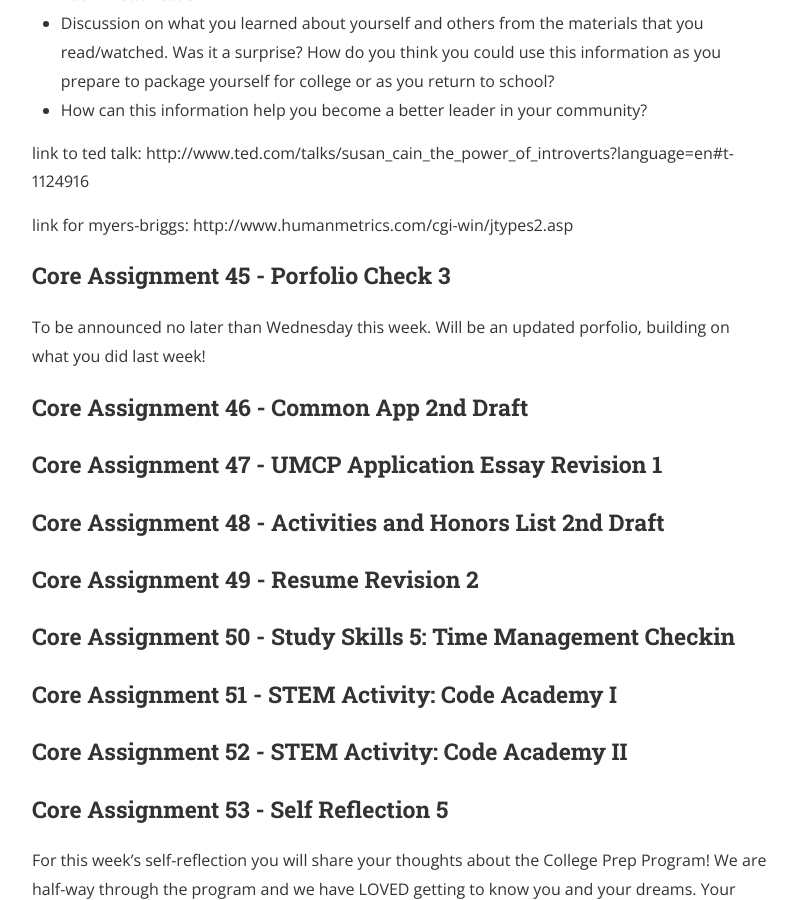
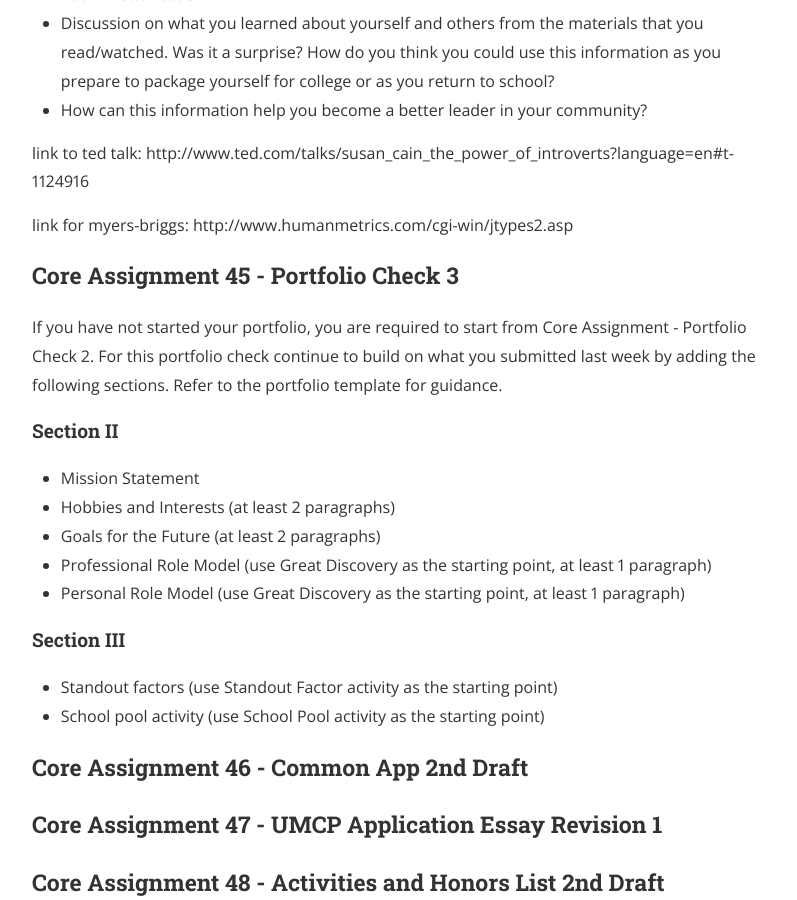
Before and after one commit to wrgr/cppbook, a Jekyll site: the page built from assignments.md, in a window 1280 px wide and 900 px high, scrolled down 19680 px. Shown: the whole window, without its empty margins (240-1037 px from the left). Built offline with Jekyll 4.4.1, drawn with Linux system fonts in a browser that asks for light colours; nearby versions of some CDN libraries; a style sheet for code colours, icons or effects is not loaded; some of the changed text lies outside the part shown.

Commit message:
portfolio check 3

```diff
--- a/assignments.md
+++ b/assignments.md
@@ -266,7 +266,7 @@ For this assignment, you will write one short essay, approximately 1 page in tot
 
 #### [](#ca021)
 
-### Core Assignment 21 -  Porfolio Check 1
+### Core Assignment 21 -  Portfolio Check 1
 
 This assignment is designed to get you thinking about where you are headed in more detail, and to start thinking about your final portfolio (never too soon!)
 
@@ -442,7 +442,7 @@ What does your life look like when you are Will & Karla’s age?  This should be
 
 #### [](#ca032)
 
-### Core Assignment 32 - Porfolio Check 2
+### Core Assignment 32 - Portfolio Check 2
 
 This activity will get you started with assembling your portfolio. The goal is to put together a polished final portfolio by the end of the program.
 
@@ -603,9 +603,22 @@ http://www.humanmetrics.com/cgi-win/jtypes2.asp
 
 #### [](#ca045)
 
-### Core Assignment 45 - Porfolio Check 3
+### Core Assignment 45 - Portfolio Check 3
 
-To be announced no later than Wednesday this week.  Will be an updated porfolio, building on what you did last week!
+If you have not started your portfolio, you are required to start from Core Assignment - Portfolio Check 2. For this portfolio check continue to build on what you submitted last week by adding the following sections. Refer to the portfolio template for guidance.
+
+#### Section II
+
+- Mission Statement
+- Hobbies and Interests (at least 2 paragraphs)
+- Goals for the Future (at least 2 paragraphs)
+- Professional Role Model (use Great Discovery as the starting point, at least 1 paragraph)
+- Personal Role Model (use Great Discovery as the starting point, at least 1 paragraph)
+
+#### Section III
+
+- Standout factors (use Standout Factor activity as the starting point)
+- School pool activity (use School Pool activity as the starting point)
 
 #### [](#ca046)
 
@@ -722,7 +735,7 @@ This point is largely based on participation (questions and answers) in the onli
 
 #### [](#ca071)
 
-### Core Assignment 71 - Porfolio Check 5
+### Core Assignment 71 - Portfolio Check 5
 
 #### [](#ca072)
 
```
